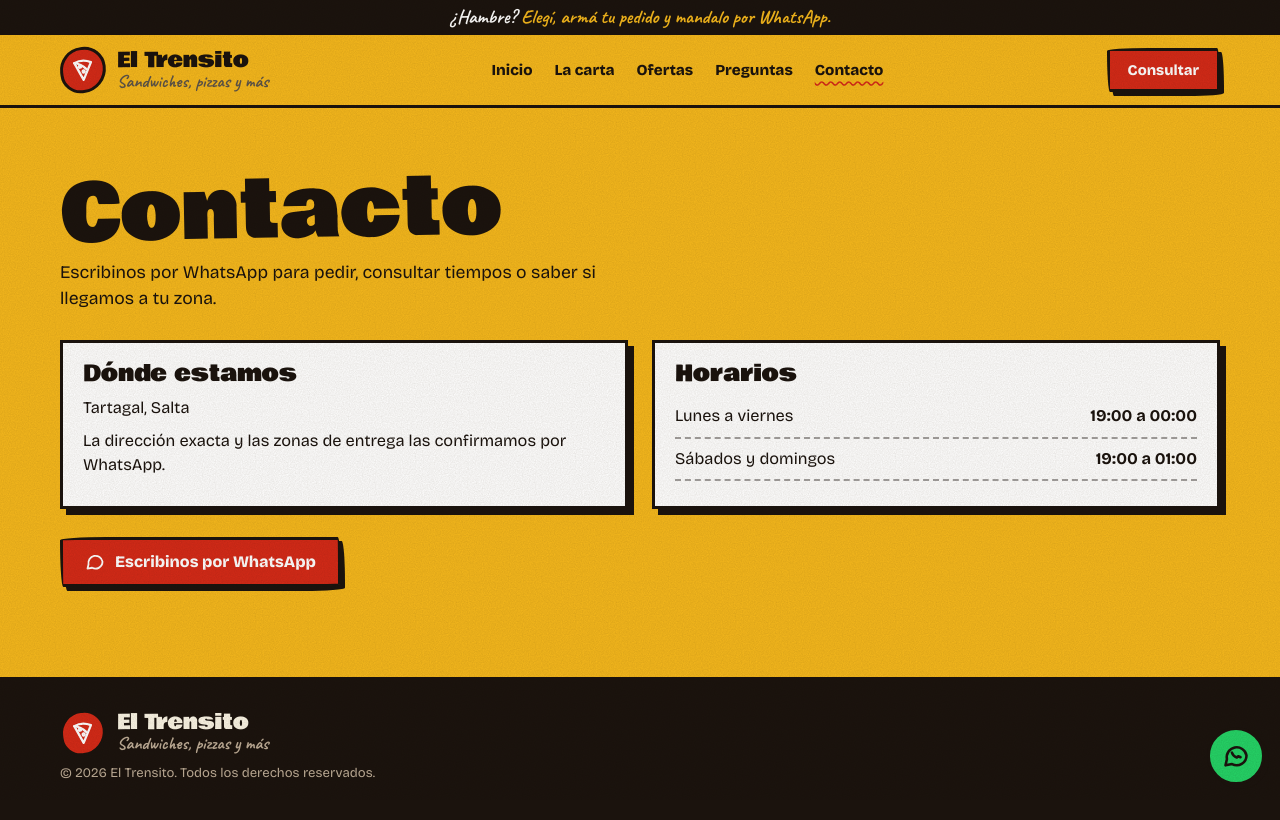
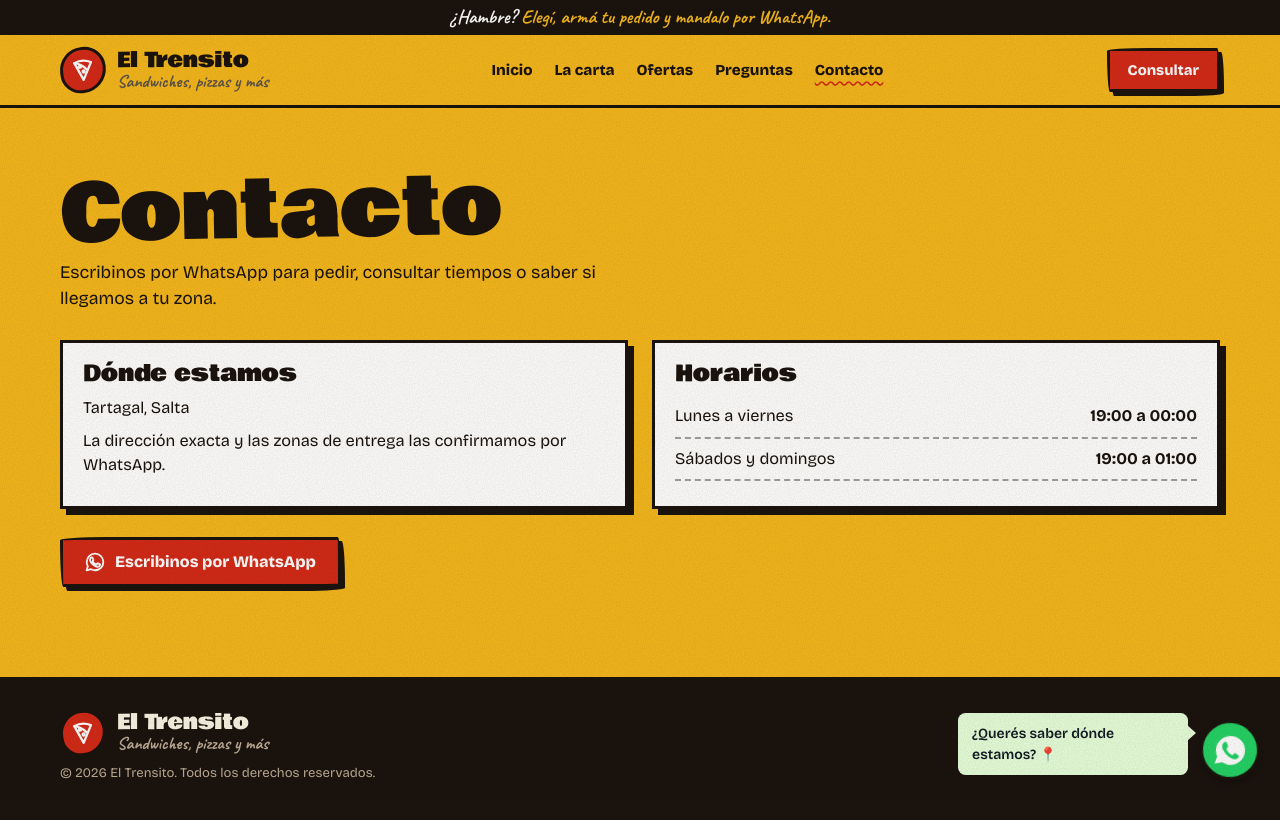
Before and after one commit to tartagalshop/puntorojo, a plain HTML site: page contacto/index.html in a window 1280 px wide. Drawn offline with nearby package versions, Linux system fonts and the light colour scheme.

Commit message:
Update index.html

```diff
--- a/contacto/index.html
+++ b/contacto/index.html
@@ -18,6 +18,83 @@
 <link rel="preconnect" href="https://fonts.gstatic.com" crossorigin>
 <link href="https://fonts.googleapis.com/css2?family=Bowlby+One&family=Bricolage+Grotesque:opsz,wght@12..96,400..800&family=Caveat:wght@600;700&display=swap" rel="stylesheet">
 <link rel="stylesheet" href="/assets/css/styles.css">
+<style>
+/* Estilos y animaciones para el botón flotante y el globo de chat estilo WhatsApp */
+.whatsapp-float {
+  position: fixed;
+  bottom: 20px;
+  right: 20px;
+  background-color: #25d366;
+  color: #fff;
+  border-radius: 50%;
+  width: 60px;
+  height: 60px;
+  display: flex;
+  align-items: center;
+  justify-content: center;
+  box-shadow: 0 4px 12px rgba(0,0,0,0.3);
+  z-index: 999;
+  animation: whatsappBaile 3s infinite ease-in-out;
+  transition: transform 0.2s;
+}
+.whatsapp-float:hover {
+  transform: scale(1.1);
+}
+.whatsapp-float svg {
+  width: 35px;
+  height: 35px;
+  fill: #fff;
+}
+
+/* Animación de baile / rebote del icono */
+@keyframes whatsappBaile {
+  0%, 100% { transform: translateY(0) rotate(0deg); }
+  15% { transform: translateY(-8px) rotate(-10deg); }
+  30% { transform: translateY(0) rotate(10deg); }
+  45% { transform: translateY(-6px) rotate(-6deg); }
+  60% { transform: translateY(0) rotate(6deg); }
+}
+
+/* Burbuja flotante idéntica a un mensaje de WhatsApp */
+.wa-chat-bubble {
+  position: fixed;
+  bottom: 25px;
+  right: 92px;
+  background: #e7ffdb; /* Color clásico de burbuja de chat entrante de WhatsApp */
+  color: #111b21;
+  padding: 10px 14px;
+  border-radius: 7.5px;
+  box-shadow: 0 1px 0.5px rgba(0, 0, 0, 0.13);
+  font-family: 'Bricolage Grotesque', sans-serif;
+  font-size: 14px;
+  font-weight: 600;
+  z-index: 998;
+  max-width: 230px;
+  opacity: 0;
+  transform: scale(0.8) translateY(10px);
+  transition: opacity 0.3s cubic-bezier(0.175, 0.885, 0.32, 1.275),
+              transform 0.3s cubic-bezier(0.175, 0.885, 0.32, 1.275);
+  pointer-events: none;
+}
+
+.wa-chat-bubble.show {
+  opacity: 1;
+  transform: scale(1) translateY(0);
+}
+
+/* Colita de la burbuja de chat estilo WhatsApp */
+.wa-chat-bubble::after {
+  content: '';
+  position: absolute;
+  right: -8px;
+  top: 12px;
+  width: 0;
+  height: 0;
+  border-top: 8px solid transparent;
+  border-bottom: 8px solid transparent;
+  border-left: 9px solid #e7ffdb;
+}
+</style>
 </head>
 <body>
 <a class="skip-link" href="#contenido">Saltar al contenido</a>
@@ -59,7 +136,7 @@
 <div class="info-grid">
 <div class="info-card"><h2>Dónde estamos</h2><p data-config="locationLabel">Tartagal, Salta</p><p>La dirección exacta y las zonas de entrega las confirmamos por WhatsApp.</p></div>
 <div class="info-card"><h2>Horarios</h2><ul class="hours-list" id="hoursList"></ul></div></div>
-<div class="hero-actions"><a class="btn btn-primary whatsapp-link" href="/contacto/" data-message="Hola, quiero hacer un pedido."><svg class="icon" viewBox="0 0 24 24"><path d="M21 11.5a8.4 8.4 0 0 1-12.4 7.4L3 20l1.2-5.2A8.4 8.4 0 1 1 21 11.5Z"/></svg> Escribinos por WhatsApp</a><a class="btn btn-outline" data-maps href="#" hidden>Abrir Google Maps</a></div>
+<div class="hero-actions"><a class="btn btn-primary whatsapp-link" href="/contacto/" data-message="Hola, quiero hacer un pedido."><svg class="icon" viewBox="0 0 24 24" fill="currentColor" stroke="none" aria-hidden="true"><path d="M12.031 2c-5.516 0-9.969 4.453-9.969 9.969 0 1.758.459 3.473 1.331 4.986L2 22l5.188-1.361a9.927 9.927 0 0 0 4.843 1.242h.004c5.515 0 9.969-4.453 9.969-9.969 0-2.663-1.037-5.167-2.92-7.05A9.903 9.903 0 0 0 12.031 2zm5.814 14.261c-.244.687-1.422 1.314-1.976 1.397-.511.076-1.158.108-1.869-.118-.431-.137-.984-.32-1.693-.626-2.98-1.286-4.926-4.288-5.075-4.486-.149-.198-1.213-1.613-1.213-3.077 0-1.464.768-2.184 1.04-2.482.273-.298.595-.372.793-.372.198 0 .397.002.57.01.183.009.428-.069.67.511.248.595.842 2.055.916 2.204.074.149.124.322.025.521-.099.198-.149.322-.298.496-.149.174-.313.388-.446.521-.149.149-.304.31-.131.608.174.298.771 1.272 1.656 2.061 1.138 1.015 2.097 1.33 2.395 1.479.298.149.471.124.645-.074.174-.198.744-.868.942-1.166.198-.298.397-.248.67-.149.273.099 1.736.819 2.034.968.298.149.496.223.57.347.075.124.075.719-.169 1.406z"/></svg> Escribinos por WhatsApp</a><a class="btn btn-outline" data-maps href="#" hidden>Abrir Google Maps</a></div>
 </div></section></main>
 <footer class="site-footer">
   <div class="container footer-inner">
@@ -70,10 +147,41 @@
     <div class="social-links" id="socialLinks" aria-label="Redes sociales"></div>
   </div>
 </footer>
-<a class="whatsapp-float whatsapp-link" href="/contacto/" data-message="Hola, quería consultar por el menú." aria-label="Escribir por WhatsApp" hidden><svg class="icon" viewBox="0 0 24 24"><path d="M21 11.5a8.4 8.4 0 0 1-12.4 7.4L3 20l1.2-5.2A8.4 8.4 0 1 1 21 11.5Z"/><path d="M8.5 9.1c.7 2 2.1 3.4 4.2 4.2l1.2-1.1 2 .9"/></svg></a>
+
+<!-- Burbuja de chat estilo WhatsApp y botón flotante adaptados a Contacto -->
+<div class="wa-chat-bubble" id="waBubble">¿Querés saber dónde estamos? 📍</div>
+<a class="whatsapp-float whatsapp-link" href="/contacto/" data-message="Hola, quiero consultar la ubicación o zona de entrega." aria-label="Escribir por WhatsApp"><svg viewBox="0 0 24 24"><path d="M12.031 2c-5.516 0-9.969 4.453-9.969 9.969 0 1.758.459 3.473 1.331 4.986L2 22l5.188-1.361a9.927 9.927 0 0 0 4.843 1.242h.004c5.515 0 9.969-4.453 9.969-9.969 0-2.663-1.037-5.167-2.92-7.05A9.903 9.903 0 0 0 12.031 2zm5.814 14.261c-.244.687-1.422 1.314-1.976 1.397-.511.076-1.158.108-1.869-.118-.431-.137-.984-.32-1.693-.626-2.98-1.286-4.926-4.288-5.075-4.486-.149-.198-1.213-1.613-1.213-3.077 0-1.464.768-2.184 1.04-2.482.273-.298.595-.372.793-.372.198 0 .397.002.57.01.183.009.428-.069.67.511.248.595.842 2.055.916 2.204.074.149.124.322.025.521-.099.198-.149.322-.298.496-.149.174-.313.388-.446.521-.149.149-.304.31-.131.608.174.298.771 1.272 1.656 2.061 1.138 1.015 2.097 1.33 2.395 1.479.298.149.471.124.645-.074.174-.198.744-.868.942-1.166.198-.298.397-.248.67-.149.273.099 1.736.819 2.034.968.298.149.496.223.57.347.075.124.075.719-.169 1.406z"/></svg></a>
+
 <div class="toast" id="toast" role="status" aria-live="polite"></div>
 
 <script src="/assets/js/config.js"></script>
 <script src="/assets/js/app.js"></script>
+<script>
+  // Mensajes dinámicos enfocados en contacto y ubicación
+  const mensajesRandom = [
+    "¿Querés saber dónde estamos? 📍",
+    "¿Llegamos hasta tu zona? Escribinos",
+    "Consultanos por horarios y entregas",
+    "¡Mandanos un WhatsApp y te respondemos al toque!",
+    "¿Tenés alguna duda? Hablemos por acá 📱"
+  ];
+
+  const bubble = document.getElementById('waBubble');
+  let currentIndex = 0;
+
+  function mostrarSiguienteMensaje() {
+    bubble.textContent = mensajesRandom[currentIndex];
+    bubble.classList.add('show');
+
+    setTimeout(() => {
+      bubble.classList.remove('show');
+    }, 4000);
+
+    currentIndex = (currentIndex + 1) % mensajesRandom.length;
+  }
+
+  setTimeout(mostrarSiguienteMensaje, 2000);
+  setInterval(mostrarSiguienteMensaje, 9000);
+</script>
 </body>
 </html>
```
